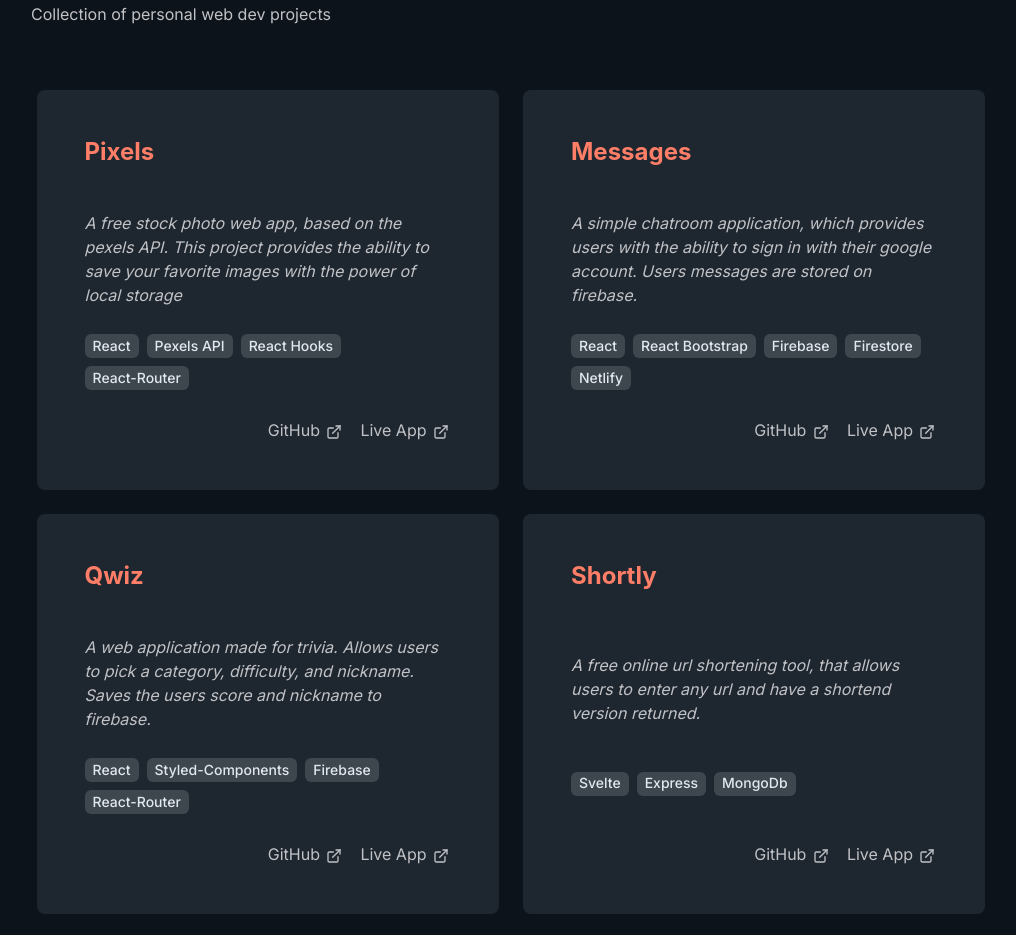
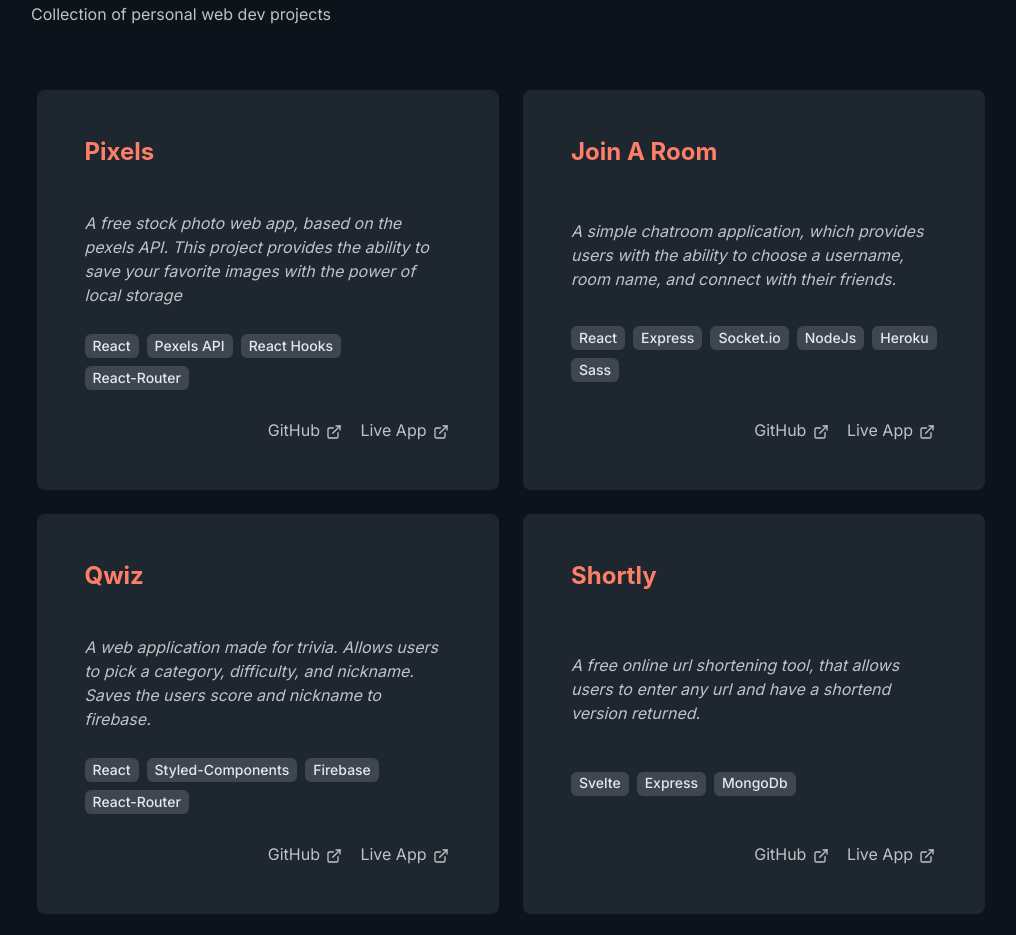
Before and after one commit to Uvacoder/codetann-react-portfolio, a React (Create React App) app: page / in a window 1280 px wide. Shown: the part 1340-2275 px from the top of the page, without its empty margins (129-1145 px from the left). Built offline with nearby package versions, Linux system fonts and the light colour scheme.

Commit message:
updated projects list

```diff
--- a/src/data/projects.js
+++ b/src/data/projects.js
@@ -8,11 +8,11 @@ export const PROJECTS = {
       app: "https://6035474117e47b09cf8fc69b--cranky-noether-5d469c.netlify.app/",
     },
     {
-      title: "Messages",
-      desc: "A simple chatroom application, which provides users with the ability to sign in with their google account. Users messages are stored on firebase.",
-      tags: ["React", "React Bootstrap", "Firebase", "Firestore", "Netlify"],
-      github: "https://github.com/codetann/firebase-messages",
-      app: "https://upbeat-poincare-0a234e.netlify.app/",
+      title: "Join A Room",
+      desc: "A simple chatroom application, which provides users with the ability to choose a username, room name, and connect with their friends.",
+      tags: ["React", "Express", "Socket.io", "NodeJs", "Heroku", "Sass"],
+      github: "https://github.com/codetann/join-a-room",
+      app: "https://join-a-room-app.herokuapp.com/",
     },
     {
       title: "Qwiz",
```
